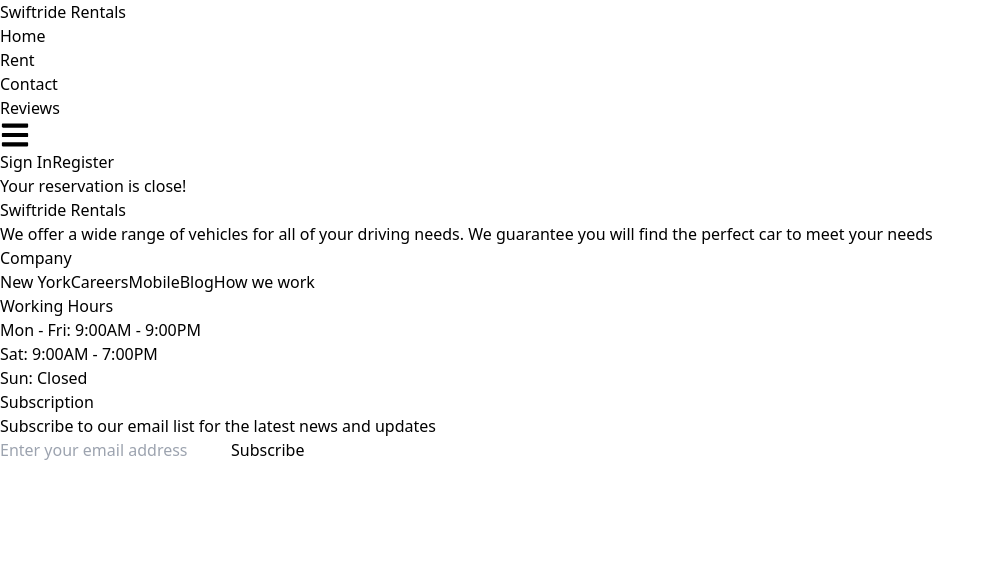
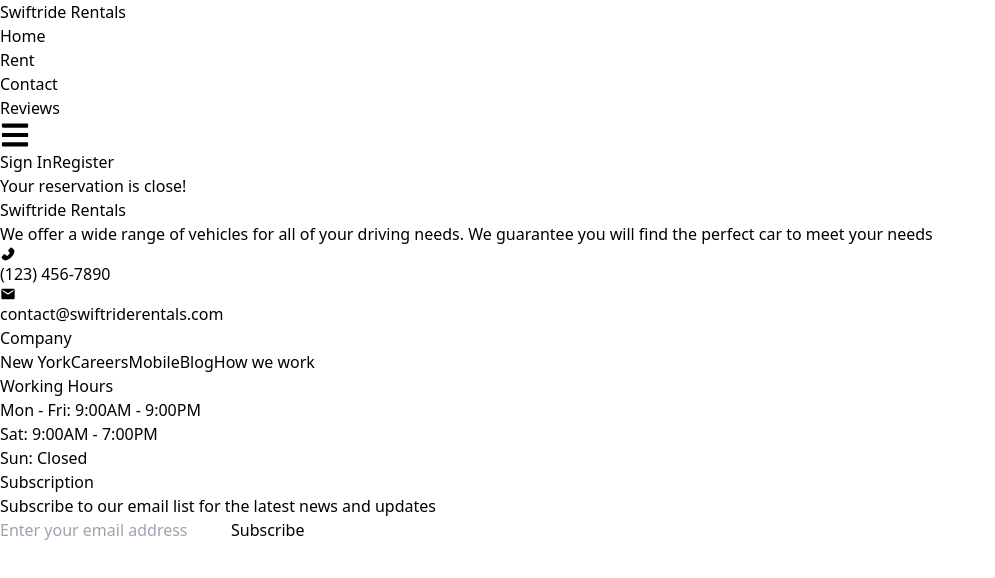
Before and after one commit to tmbailey0304/swiftride-rentals, a React (Vite) app: page /reserve in a window 1280 px wide. Shown: the top 578 px of the page, without its empty margins (0-995 px from the left). Built offline with nearby package versions, Linux system fonts and the light colour scheme.

Commit message:
Update Footer.jsx

```diff
--- a/src/components/Footer.jsx
+++ b/src/components/Footer.jsx
@@ -1,12 +1,17 @@
 import React from 'react'
+
+import {MdEmail} from 'react-icons/md'
+import {AiFillPhone} from 'react-icons/ai'
 
 const Footer = () => {
   return (
     <div className='mt-40 pb-2 md:pb-8'>
       <div className='grid md:grid-cols-4 px-6 md:px-12 lg:px-24'>
-        <div className='flex flex-col font-semibold mb-6 md:mb-0'>
+        <div className='flex flex-col gap-2 font-semibold mb-6 md:mb-0'>
           <h1 className='font-bold mb-2 text-2xl'>Swiftride Rentals</h1>
           <p className=' w-2/3'>We offer a wide range of vehicles for all of your driving needs. We guarantee you will find the perfect car to meet your needs</p>
+          <a className='flex flex-row items-center gap-1 font-bold'><AiFillPhone/>(123) 456-7890</a>
+          <a href='mailto:contact@swiftriderentals.com' className='flex flex-row items-center gap-1 font-bold'><MdEmail/>contact@swiftriderentals.com</a>
         </div>
         <div className='flex flex-col gap-2 font-semibold mb-6 md:mb-0'>
           <h1 className='font-bold mb-2 text-2xl'>Company</h1>
```
